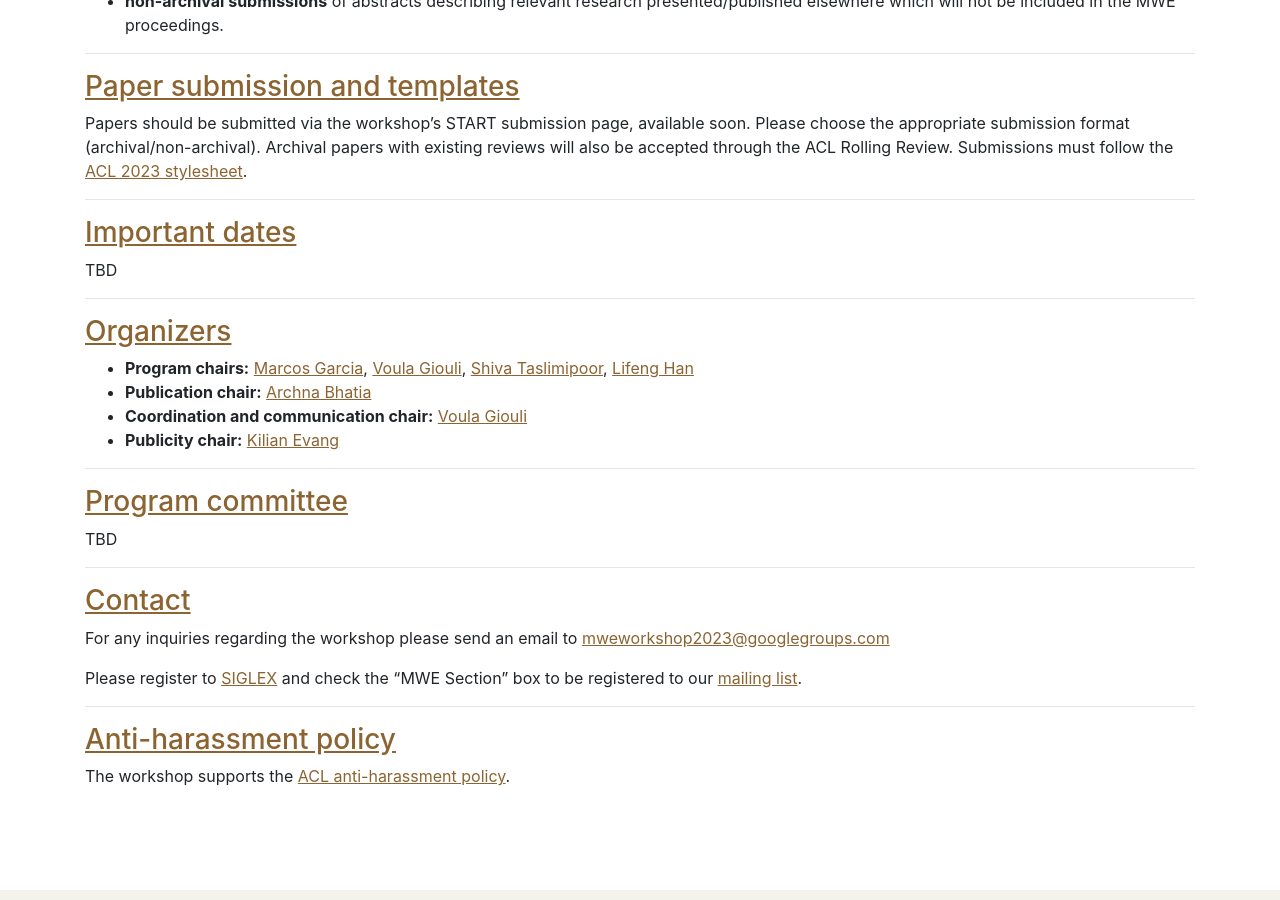
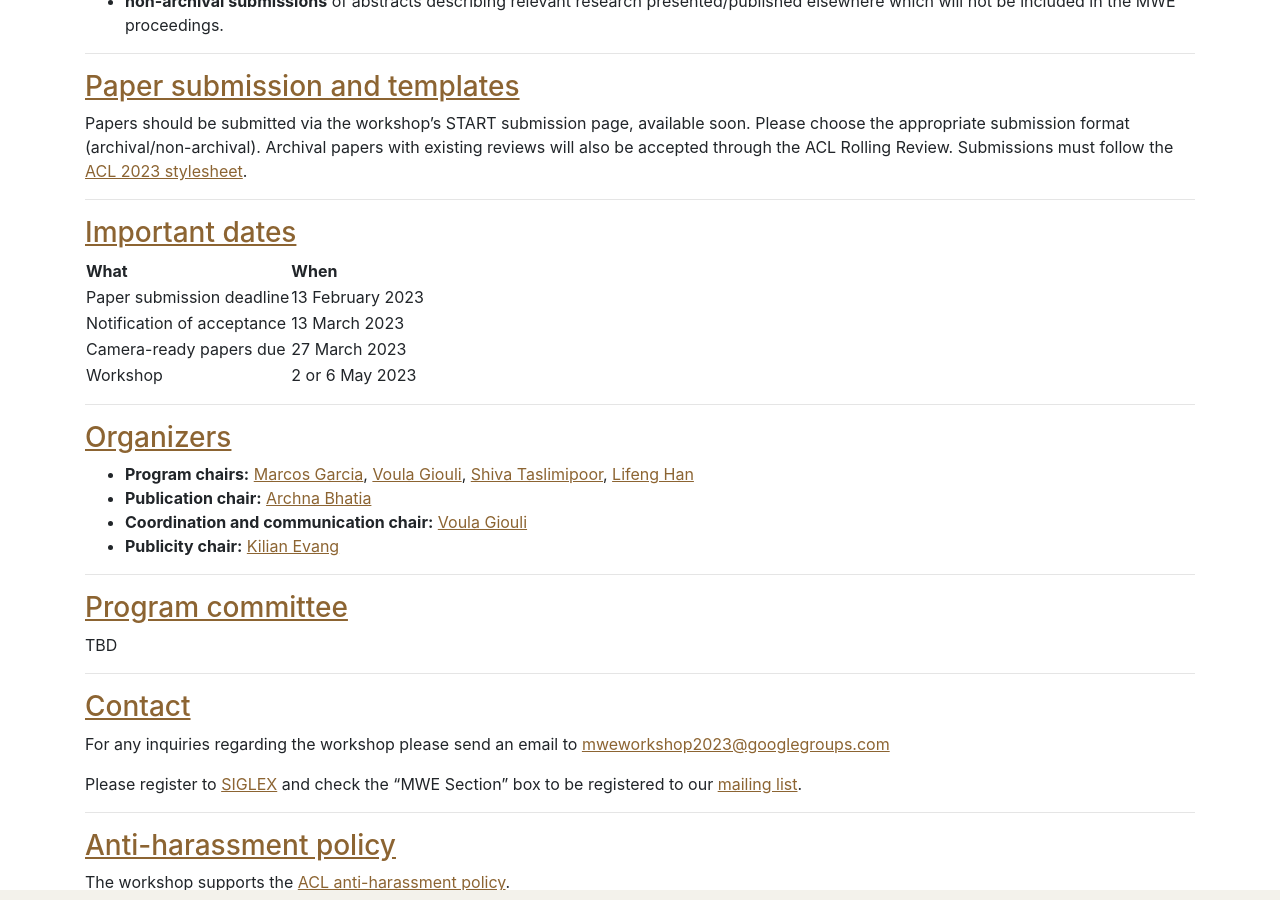
Before and after one commit to multiword/multiword.github.io, a Jekyll site: the page built from mwe2023/index.md, in a window 1280 px wide and 900 px high, scrolled down 2847 px. Built offline with Jekyll 4.4.1, drawn with Linux system fonts in a browser that asks for light colours; comment, search, counter and statistics services are not loaded.

Commit message:
Added important dates

```diff
--- a/mwe2023/index.md
+++ b/mwe2023/index.md
@@ -132,7 +132,12 @@ Papers should be submitted via the workshop's START submission page, available s
 
 ### <a name="dates"> Important dates </a>
 
-TBD
+| What                       | When             |
+| -------------------------- | ---------------- |
+| Paper submission deadline  | 13 February 2023 |
+| Notification of acceptance | 13 March 2023    |
+| Camera-ready papers due    | 27 March 2023    |
+| Workshop                   | 2 or 6 May 2023  |
 
 -----
 
```
